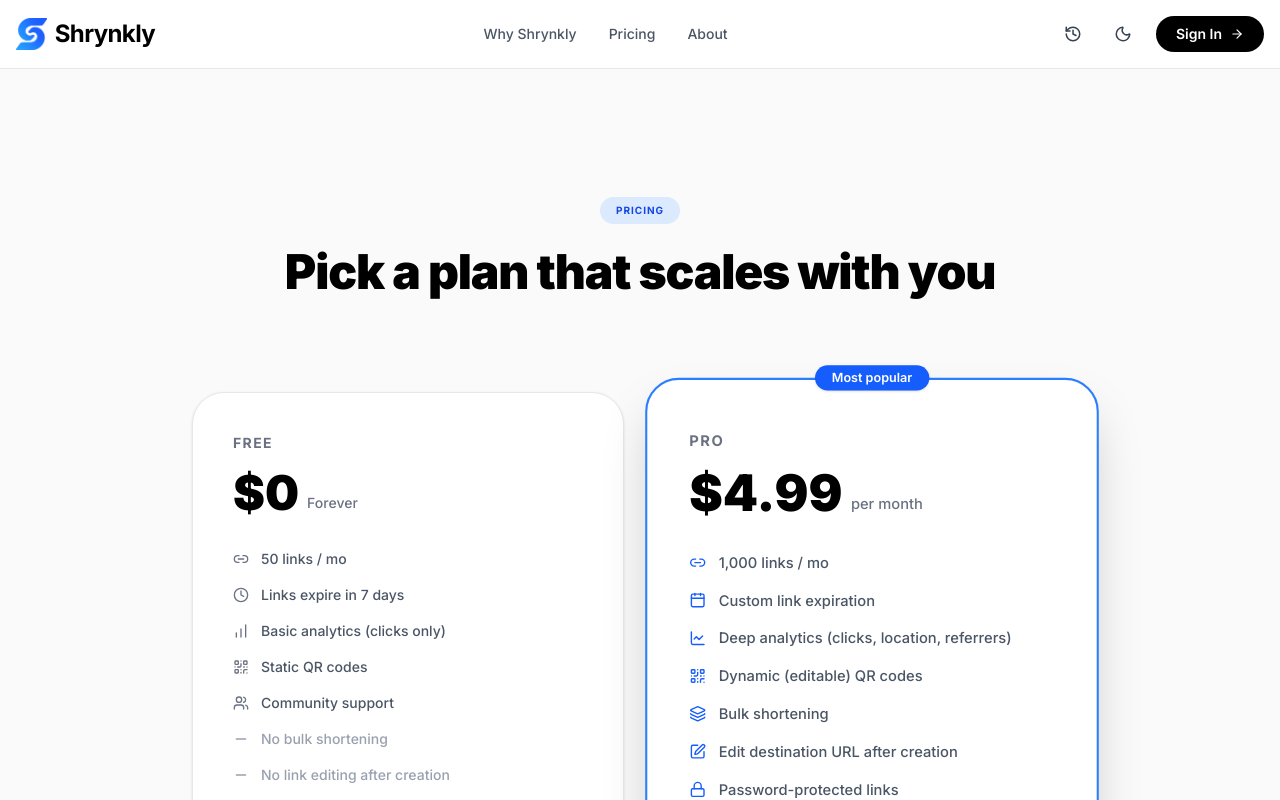
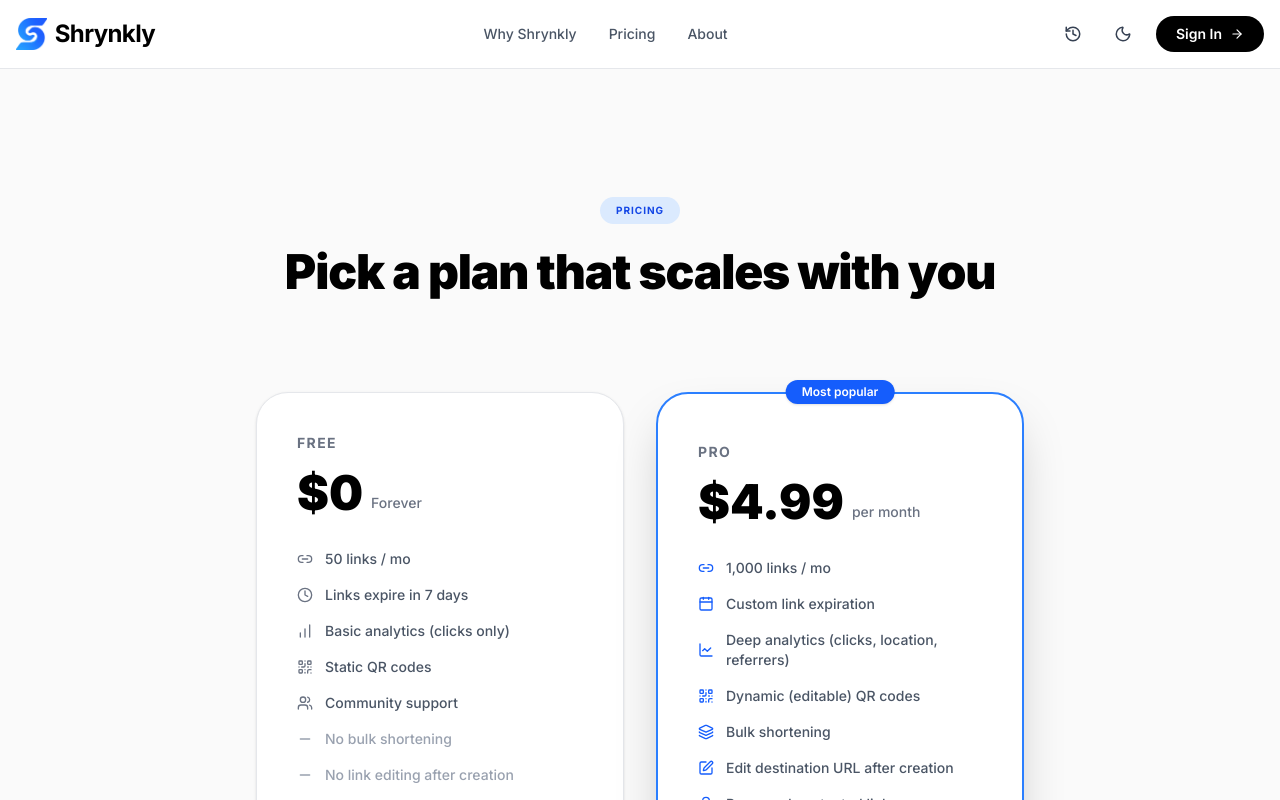
Before and after one commit to thepriyanshbhatt/Shrynkly-URL-Shortner, a React (Vite) app in the folder frontend/: page /pricing in a window 1280 px wide. Shown: the top 800 px of the page. Built offline with nearby package versions, Linux system fonts and the light colour scheme.

Commit message:
Adjust pricing cards scaling and width for desktop

```diff
--- a/frontend/src/pages/Pricing.jsx
+++ b/frontend/src/pages/Pricing.jsx
@@ -22,7 +22,7 @@ export default function Pricing() {
         </div>
         <h2 className="text-4xl md:text-5xl font-black tracking-tight mb-24 text-black dark:text-white text-center">Pick a plan that scales with you</h2>
 
-        <div className="grid grid-cols-1 md:grid-cols-2 gap-8 w-full max-w-4xl mx-auto items-center">
+        <div className="grid grid-cols-1 md:grid-cols-2 gap-8 w-full max-w-3xl mx-auto items-stretch">
           {/* Free Tier */}
           <div className="bg-white dark:bg-[#0f0f0f] border border-gray-200 dark:border-white/10 rounded-[2rem] p-8 lg:p-10 flex flex-col h-full shadow-sm dark:shadow-none hover:border-gray-300 dark:hover:border-white/20 transition-colors">
             <h3 className="text-sm font-bold text-gray-500 uppercase tracking-widest mb-4">Free</h3>
@@ -54,7 +54,7 @@ export default function Pricing() {
           </div>
 
           {/* Pro Tier */}
-          <div className="bg-white dark:bg-[#111111] border-2 border-blue-500 dark:border-blue-600 rounded-[2rem] p-8 lg:p-10 flex flex-col h-full shadow-2xl dark:shadow-[0_0_40px_rgba(37,99,235,0.1)] relative transform md:scale-105 z-10">
+          <div className="bg-white dark:bg-[#111111] border-2 border-blue-500 dark:border-blue-600 rounded-[2rem] p-8 lg:p-10 flex flex-col h-full shadow-2xl dark:shadow-[0_0_40px_rgba(37,99,235,0.1)] relative z-10">
             <div className="absolute -top-3.5 left-1/2 -translate-x-1/2 bg-blue-600 dark:bg-blue-600/90 text-white text-xs font-semibold px-4 py-1 rounded-full whitespace-nowrap shadow-sm">
               Most popular
             </div>
```
